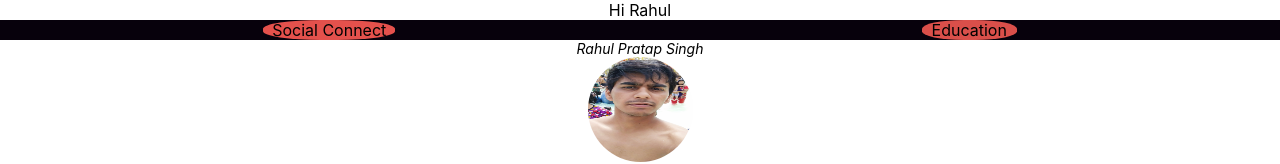
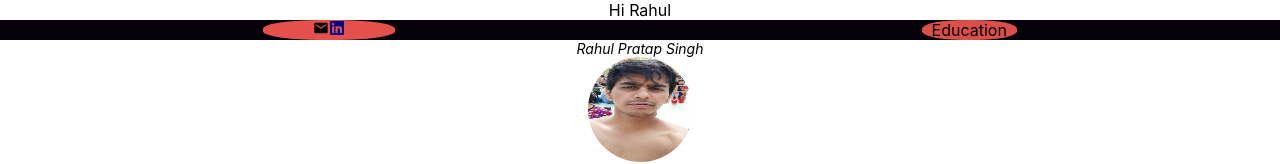
Before and after one commit to Rahulsingh053/My_portfolio, a React (Create React App) app in the folder rp_portfolio/: page / in a window 1280 px wide. Shown: the top 164 px of the page. Built offline with nearby package versions, Linux system fonts and the light colour scheme.

Commit message:
third step

```diff
--- a/rp_portfolio/package.json
+++ b/rp_portfolio/package.json
@@ -8,6 +8,7 @@
     "@testing-library/user-event": "^12.8.3",
     "react": "^17.0.2",
     "react-dom": "^17.0.2",
+    "react-icons": "^4.2.0",
     "react-scripts": "4.0.3",
     "web-vitals": "^1.1.1"
   },
--- a/rp_portfolio/src/rahul/header.css
+++ b/rp_portfolio/src/rahul/header.css
@@ -16,3 +16,9 @@
     margin: auto;
     border-radius: 44%;
 }
+.email{
+    color: black;
+}
+.linkedin{
+    color: rgb(3, 3, 134);
+}
--- a/rp_portfolio/src/rahul/header.js
+++ b/rp_portfolio/src/rahul/header.js
@@ -1,10 +1,13 @@
+import { MdEmail } from "react-icons/md";
+import { FaLinkedin } from "react-icons/fa";
 import "./header.css"
 export default function Header(){
     return(
     <div id="header">
 
         <div id="port">
-        Social Connect
+        <a href="mailto:someone@example.com"><MdEmail className="email"></MdEmail></a>
+        <a href="https://www.linkedin.com/in/rahul-pratap-singh-353753202/"><FaLinkedin class="linkedin"></FaLinkedin></a>
         </div>
         <div id="port2">
         Education
```
Also changed, not shown: 1 other file (tests, documents, lock files or other folders).
